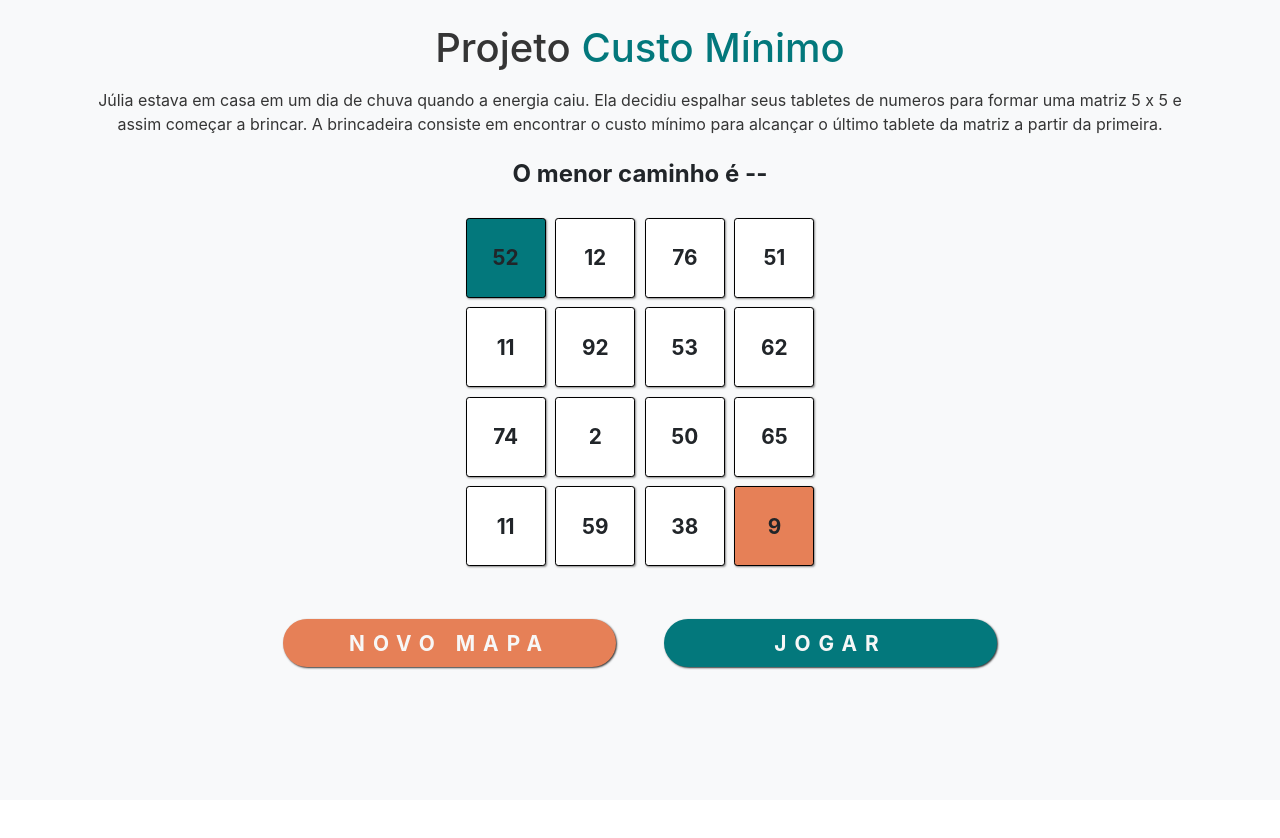
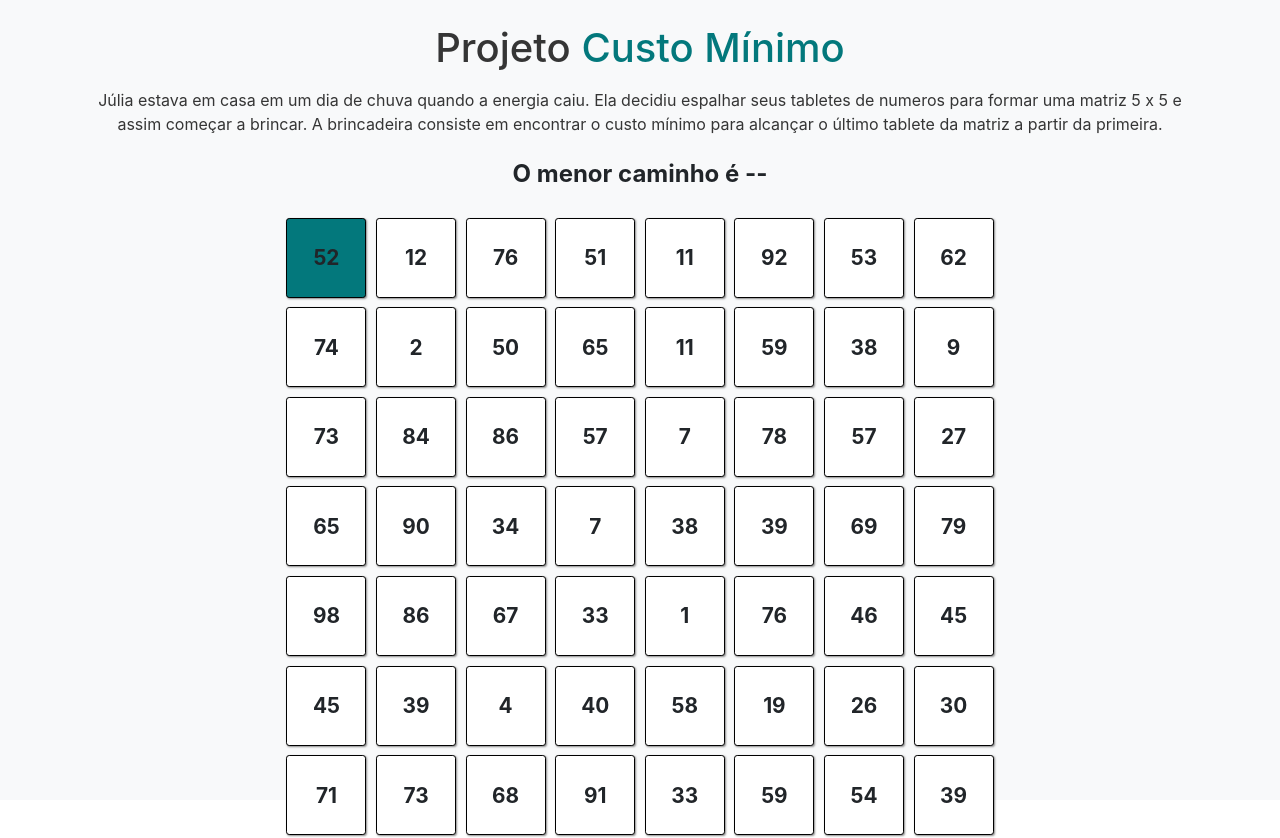
Before and after one commit to EsioFreitas/D-P_minimum-cost, a React (Create React App) app: page / in a window 1280 px wide. Shown: the top 838 px of the page. Before the commit the page ends 800 px from the top, so only its background shows below. Built offline with nearby package versions, Linux system fonts and the light colour scheme.

Commit message:
change max grid size

```diff
--- a/src/algorithms/generateCosts.js
+++ b/src/algorithms/generateCosts.js
@@ -1,6 +1,6 @@
 export default function generateCosts() {
     const min = 4;
-    const max = 4;
+    const max = 8;
     const numLines = Math.floor(Math.random() * (max - min + 1)) + min;
     const costs = [];
     for(let i = 0; i < numLines; i++) {
```
